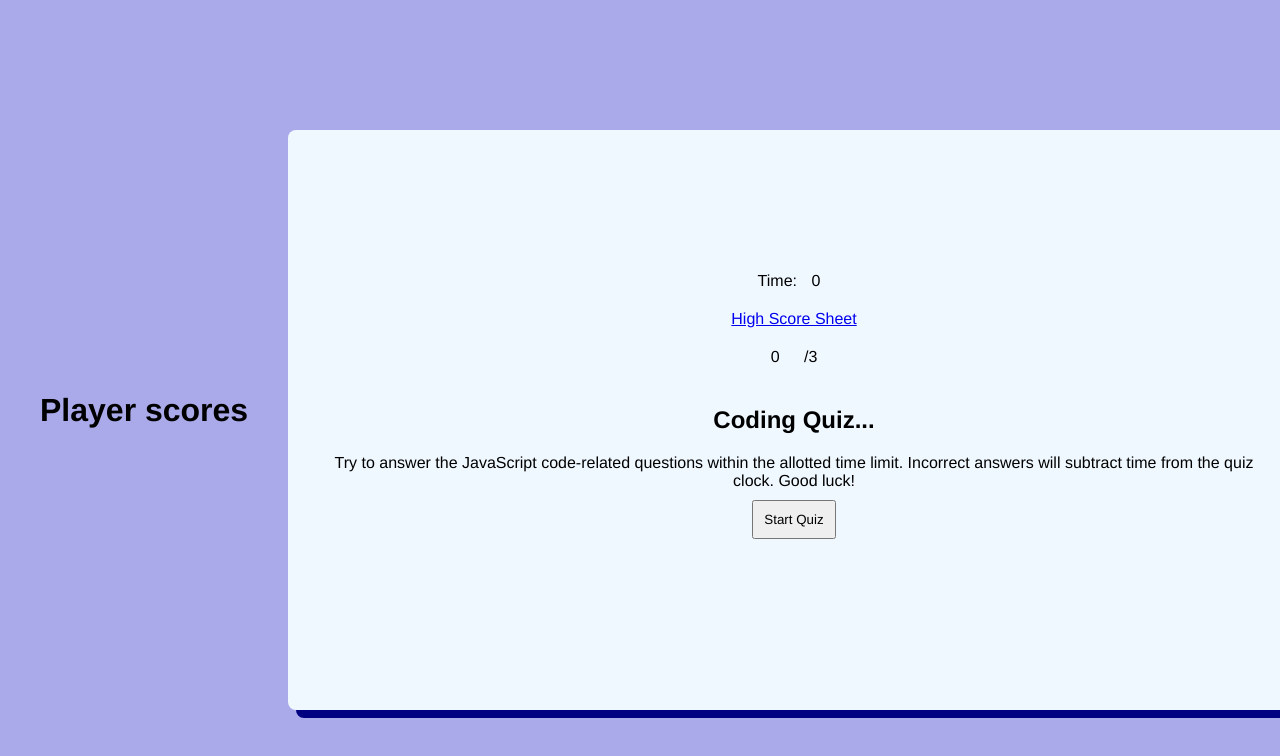
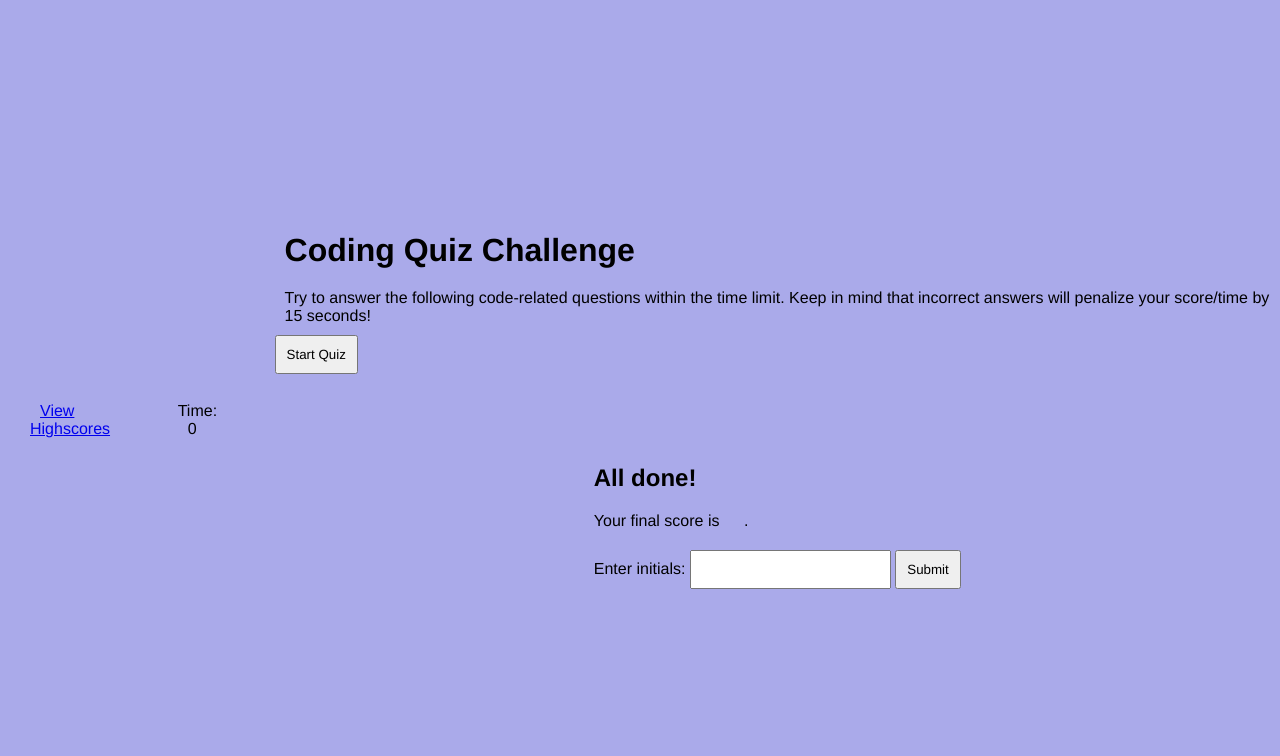
Before and after one commit to jessicamorse23/encore-create-a-quiz, a plain HTML site: page index.html in a window 1280 px wide. Shown: the top 756 px of the page. Drawn offline with Linux system fonts and the light colour scheme.

Commit message:
revising index.html

```diff
--- a/index.html
+++ b/index.html
@@ -7,58 +7,39 @@
     <title>JavaScript Quiz Challenge</title>
     <link rel="stylesheet" href="./assets/style.css"
   </head>
-  <body class="flex'">
-    <div class="w-20">
-        <h1>Player scores</h1>
-      <ol id="nameScoresContainer"></ol>
-    </div>
+  <body>
+    <div class="scores"><a href="highscores.html">View Highscores</a></div>
 
-    <div class="container w-80">
     <div class="timer">Time: <span id="time">0</span></div>
-      <div class="scores"><a href="highscores.html">High Score Sheet</a></div>
-      <div class="score">
-        <span id="user-score">0</span>
-        <span id="total-score">/3</span>
-      </div>
 
-      <section class="wrapper">
+    <div class="wrapper">
       <div id="start-screen" class="start">
-          <h1>Coding Quiz...</h1>
+        <h1>Coding Quiz Challenge</h1>
         <p>
-            Try to answer the JavaScript code-related questions within the allotted time limit. Incorrect answers will subtract time from
-            the quiz clock. Good luck!
+          Try to answer the following code-related questions within the time
+          limit. Keep in mind that incorrect answers will penalize your
+          score/time by 15 seconds!
         </p>
         <button id="start">Start Quiz</button>
       </div>
-      </section>
 
-      <section class="content hidden" id="question-area">
-        <div id="question-text"></div>
-        <div class="options">
-          <button class="btn btn-option" id="a">A</button>
-          <button class="btn btn-option" id="b">B</button>
-          <button class="btn btn-option" id="c">C</button>
+      <div id="questions" class="hide">
+        <h2 id="question-title"></h2>
+        <div id="choices" class="choices"></div>
       </div>
 
-        <div class="controls">
-          <button class="btn btn-restart" id="restart">Start Again</button>
+      <div id="end-screen" class="hide">
+        <h2>All done!</h2>
+        <p>Your final score is <span id="final-score"></span>.</p>
+        <p>
+          Enter initials: <input type="text" id="initials" max="3" />
+          <button id="submit">Submit</button>
+        </p>
       </div>
 
-        <div id="answerType">...</div>
-      </section>
+      <div id="feedback" class="feedback hide"></div>
+    </div>
 
-      <section id="submit-initials" class="hidden">
-        <form id="submitForm">
-          <input id="initials" placeholder="enter initials or playername" required name="initial" />
-          <button id="submit" type="submit">Submit Score</button>
-        </form>
-        <div class="controls">
-          <button class="btn btn-restart" id="restart" onclick="restart()">Start Again</button>
-        </div>
-      </section>
-
-      <section class="score-sheet"></section>
-    </div>
     <script src="./assets/js/questions.js"></script>
     <script src="./assets/js/logic.js"></script>
   </body>
```
Lines whose indentation alone changed are shown as unchanged.
